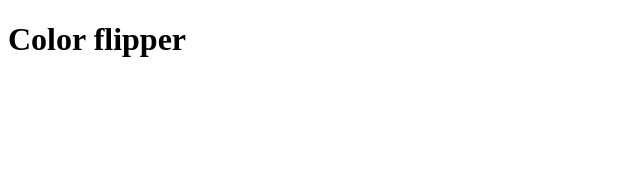
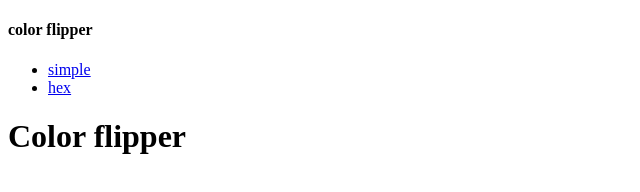
Before and after one commit to l-kosmala/Color-Flipper, a plain HTML site: page index.html in a window 1280 px wide. Shown: the whole page, without its empty margins (0-640 px from the left). Drawn offline with Linux system fonts and the light colour scheme.

Commit message:
Nav and Hex.html
I add navigation in index file and create a hex.html file

```diff
--- a/index.html
+++ b/index.html
@@ -11,6 +11,19 @@
 </head>
 
 <body>
+    <nav>
+        <div class="nav__center">
+            <h4>color flipper</h4>
+            <ul class="nav__list">
+                <li class="nav__list--item">
+                    <a href="index.html">simple</a>
+                </li>
+                <li class="nav__list--item">
+                    <a href="hex.html">hex</a>
+                </li>
+            </ul>
+        </div>
+    </nav>
     <h1>Color flipper</h1>
 
     <!-- javascript -->
```
Also changed, not shown: hex.html (added).
